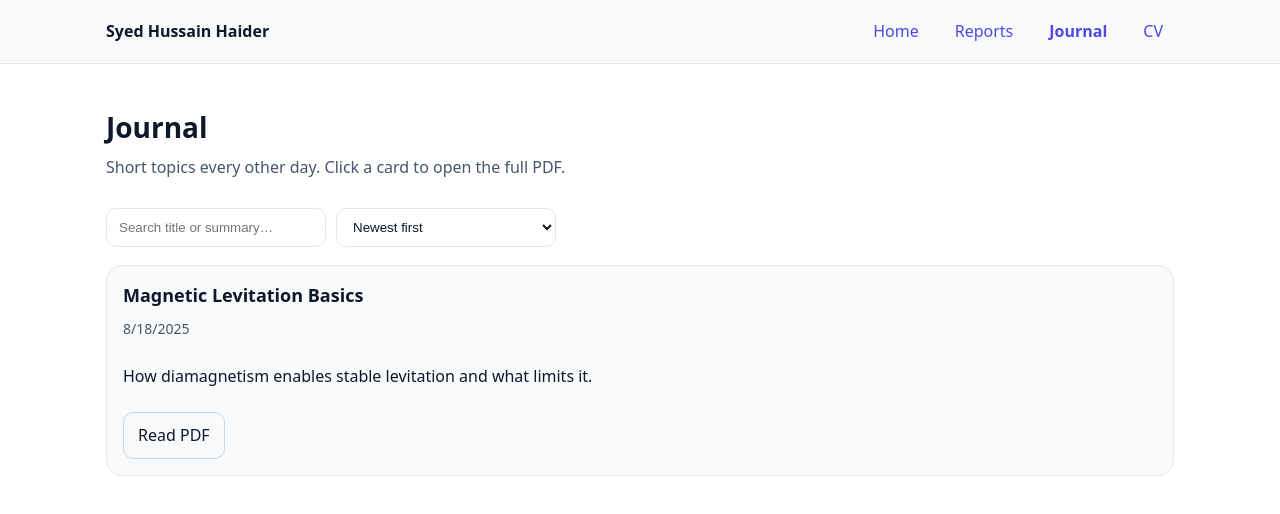
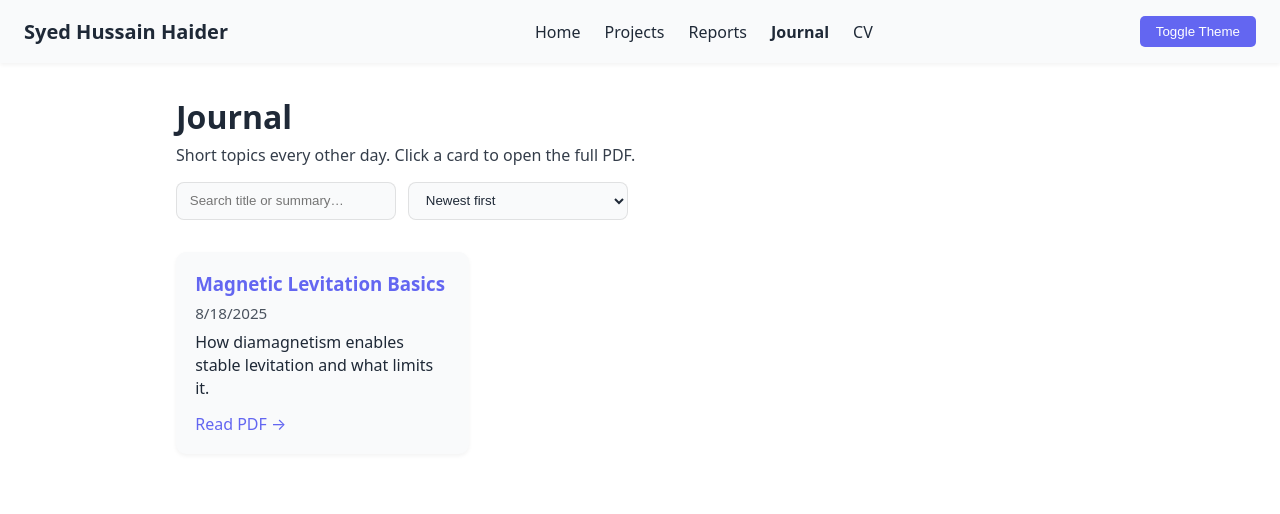
Before and after one commit to syedhussainhaider137/syedhussainhaider137.github.io, a plain HTML site: page journal.html in a window 1280 px wide. Drawn offline with Linux system fonts and the light colour scheme.

Commit message:
Update journal.html

```diff
--- a/journal.html
+++ b/journal.html
@@ -5,96 +5,197 @@
 <meta name="viewport" content="width=device-width, initial-scale=1" />
 <title>Journal – Syed Hussain Haider</title>
 
-<!-- Minimal, clean styling (works on light/dark backgrounds) -->
 <style>
-  :root{
-    --bg:#0b0f19; --panel:#0f172a; --border:#1f2937; --text:#e5e7eb;
-    --muted:#94a3b8; --link:#a5b4fc; --btn:#334155; --btnHover:#111827;
-    --maxw:1100px
+/* === Same design system as index.html === */
+:root {
+  --bg-color: #ffffff;
+  --text-color: #1f2937;
+  --primary-color: #6366f1;
+  --card-bg: #f9fafb;
+  --card-shadow: rgba(0,0,0,0.05);
 }
-  @media (prefers-color-scheme: light){
-    :root{
-      --bg:#ffffff; --panel:#f8fafc; --border:#e5e7eb; --text:#0f172a;
-      --muted:#475569; --link:#4f46e5; --btn:#cbd5e1; --btnHover:#e2e8f0
+body.dark {
+  --bg-color: #0f172a;
+  --text-color: #f1f5f9;
+  --primary-color: #818cf8;
+  --card-bg: #1e293b;
+  --card-shadow: rgba(255,255,255,0.1);
 }
-  }
-  *{box-sizing:border-box}
-  body{margin:0;background:var(--bg);color:var(--text);font-family:system-ui,-apple-system,Segoe UI,Roboto,Arial,sans-serif;line-height:1.55}
-  a{color:var(--link);text-decoration:none}
-  .wrap{max-width:var(--maxw);margin:0 auto;padding:24px 16px}
-
-  /* Navbar */
-  .nav{position:sticky;top:0;z-index:10;background:var(--panel);border-bottom:1px solid var(--border)}
-  .nav .row{display:flex;align-items:center;justify-content:space-between;gap:12px;max-width:var(--maxw);margin:0 auto;padding:12px 16px}
-  .brand{font-weight:700}
-  .links{display:flex;gap:14px;flex-wrap:wrap}
-  .links a{padding:6px 10px;border:1px solid transparent;border-radius:10px}
-  .links a:hover{border-color:var(--border)}
-
-  /* Page header */
-  .page-head{padding:18px 0 6px}
-  h1{margin:0 0 6px 0;font-size:28px}
-  .sub{color:var(--muted);margin:0 0 16px 0}
-
-  /* Controls */
-  .controls{display:flex;gap:10px;flex-wrap:wrap;margin:6px 0 18px}
-  .controls input,.controls select{
-    background:transparent;border:1px solid var(--border);color:var(--text);
-    padding:10px 12px;border-radius:10px;min-width:220px;outline:none
+* { box-sizing: border-box; }
+body {
+  margin: 0;
+  font-family: system-ui, -apple-system, Segoe UI, Roboto, sans-serif;
+  background-color: var(--bg-color);
+  color: var(--text-color);
+  transition: background-color 0.3s, color 0.3s;
 }
 
-  /* Cards grid */
-  .cards{display:grid;grid-template-columns:repeat(auto-fit,minmax(260px,1fr));gap:16px}
-  .card{background:var(--panel);border:1px solid var(--border);border-radius:16px;padding:16px;display:flex;flex-direction:column;gap:8px}
-  .card h3{margin:0;font-size:18px}
-  .muted{color:var(--muted);font-size:14px;margin:0}
-  .btn{align-self:flex-start;display:inline-block;padding:10px 14px;border-radius:10px;border:1px solid var(--btn);background:transparent;color:var(--text)}
-  .btn:hover{background:var(--btnHover)}
-  .empty{padding:24px;border:1px dashed var(--border);border-radius:12px;text-align:center;color:var(--muted)}
+/* Navbar (copied from index) */
+.navbar {
+  display: flex;
+  align-items: center;
+  justify-content: space-between;
+  padding: 1rem 1.5rem;
+  background: var(--card-bg);
+  box-shadow: 0 2px 4px var(--card-shadow);
+}
+.navbar .logo {
+  font-size: 1.25rem;
+  font-weight: bold;
+}
+.navbar .nav-links {
+  list-style: none;
+  display: flex;
+  gap: 1.5rem;
+  margin: 0;
+}
+.navbar .nav-links a {
+  text-decoration: none;
+  color: var(--text-color);
+  font-weight: 500;
+  transition: color 0.2s;
+}
+.navbar .nav-links a:hover {
+  color: var(--primary-color);
+}
+.toggle-theme {
+  background: var(--primary-color);
+  border: none;
+  color: #fff;
+  padding: 0.5rem 1rem;
+  border-radius: 5px;
+  cursor: pointer;
+}
+
+/* Page header (to mirror homepage spacing) */
+.hero {
+  text-align: left;
+  max-width: 960px;
+  margin: 0 auto;
+  padding: 2rem 1rem 1rem;
+}
+.hero h1 {
+  font-size: 2rem;
+  margin: 0 0 .35rem 0;
+}
+.hero p {
+  margin: 0;
+  opacity: .9;
+}
+
+/* Controls (search/sort) */
+.controls {
+  display: flex;
+  gap: 0.75rem;
+  flex-wrap: wrap;
+  max-width: 960px;
+  margin: 0 auto;
+  padding: 0 1rem 1rem;
+}
+.controls input,
+.controls select {
+  background: var(--card-bg);
+  border: 1px solid rgba(0,0,0,0.1);
+  color: var(--text-color);
+  padding: 0.6rem 0.8rem;
+  border-radius: 8px;
+  min-width: 220px;
+  outline: none;
+}
+
+/* Card grid (use homepage styles) */
+.sections {
+  display: grid;
+  grid-template-columns: repeat(auto-fill, minmax(280px, 1fr));
+  gap: 1.5rem;
+  max-width: 960px;
+  margin: 0 auto;
+  padding: 1rem;
+}
+.card {
+  background: var(--card-bg);
+  border-radius: 10px;
+  padding: 1.2rem;
+  box-shadow: 0 2px 4px var(--card-shadow);
+  transition: transform 0.2s, box-shadow 0.2s;
+}
+.card:hover {
+  transform: translateY(-5px);
+  box-shadow: 0 4px 8px var(--card-shadow);
+}
+.card h3 {
+  margin-top: 0;
+  margin-bottom: 0.4rem;
+  color: var(--primary-color);
+}
+.card p { margin: 0 0 .4rem 0; line-height: 1.45; }
+.card .muted { opacity: .8; font-size: .95rem; }
+.btn {
+  display: inline-block;
+  margin-top: .4rem;
+  text-decoration: none;
+  color: var(--primary-color);
+}
+.empty {
+  grid-column: 1 / -1;
+  text-align: center;
+  opacity: .8;
+}
 </style>
+
+<script>
+/* === Same theme toggle behaviour as index.html === */
+function toggleTheme() {
+  document.body.classList.toggle('dark');
+  localStorage.setItem('theme',
+    document.body.classList.contains('dark') ? 'dark' : 'light');
+}
+document.addEventListener('DOMContentLoaded', () => {
+  const saved = localStorage.getItem('theme');
+  if (saved === 'dark') document.body.classList.add('dark');
+});
+</script>
 </head>
 <body>
 
-<!-- NAVBAR -->
-<nav class="nav">
-  <div class="row">
-    <div class="brand">Syed Hussain Haider</div>
-    <div class="links">
-      <a href="index.html">Home</a>
-      <a href="reports.html">Reports</a>
-      <a href="journal.html"><strong>Journal</strong></a>
-      <a href="cv.html">CV</a>
-    </div>
-  </div>
+<!-- Navbar identical to homepage -->
+<nav class="navbar">
+  <div class="logo">Syed Hussain Haider</div>
+  <ul class="nav-links">
+    <li><a href="index.html">Home</a></li>
+    <li><a href="projects.html">Projects</a></li>
+    <li><a href="reports.html">Reports</a></li>
+    <li><a href="journal.html"><strong>Journal</strong></a></li>
+    <li><a href="cv.html">CV</a></li>
+  </ul>
+  <button class="toggle-theme" onclick="toggleTheme()">Toggle Theme</button>
 </nav>
 
-<main class="wrap">
-  <!-- PAGE HEADER -->
-  <header class="page-head">
+<!-- Page header -->
+<header class="hero">
   <h1>Journal</h1>
-    <p class="sub">Short topics every other day. Click a card to open the full PDF.</p>
+  <p>Short topics every other day. Click a card to open the full PDF.</p>
 </header>
 
-  <!-- FILTERS (optional quality-of-life) -->
+<!-- Filters -->
 <div class="controls">
-    <input id="search" type="search" placeholder="Search title or summary…" />
+  <input id="search" type="search" placeholder="Search title or summary…">
   <select id="sort">
     <option value="newest">Newest first</option>
     <option value="oldest">Oldest first</option>
   </select>
 </div>
 
-  <!-- GRID CONTAINER (auto-populated by JS) -->
-  <section class="cards" id="journal-grid">
+<!-- Grid container (auto-populated) -->
+<section class="sections" id="journal-grid">
   <div class="empty">Loading journals…</div>
 </section>
-</main>
 
-<!-- DATA LOADER -->
+<!-- Data loader (unchanged logic) -->
 <script>
 (async function(){
   const GRID  = document.getElementById('journal-grid');
-  const SRC   = 'journals/journals.json'; // data file in /journals/
+  const SRC   = 'journals/journals.json';
   let entries = [];
 
   async function fetchEntries(){
@@ -117,7 +218,7 @@
         <h3>${it.title}</h3>
         <p class="muted">${dateStr}</p>
         <p>${it.summary}</p>
-        <a class="btn" href="journals/viewer.html?pdf=${encodeURIComponent(it.pdf)}&title=${encodeURIComponent(it.title)}">Read PDF</a>
+        <a class="btn" href="journals/viewer.html?pdf=${encodeURIComponent(it.pdf)}&title=${encodeURIComponent(it.title)}">Read PDF →</a>
       `;
       GRID.appendChild(card);
     }
@@ -128,11 +229,9 @@
     const mode = document.getElementById('sort').value;
     let list = [...entries];
 
-    // sort
     list.sort((a,b) => new Date(a.date) - new Date(b.date));
     if (mode === 'newest') list.reverse();
 
-    // filter
     if (q){
       list = list.filter(it =>
         (it.title || '').toLowerCase().includes(q) ||
@@ -144,14 +243,12 @@
 
   try {
     entries = await fetchEntries();
-    // ensure required fields exist
     entries = entries.map(e => ({
       title: e.title || 'Untitled',
       date:  e.date  || '1970-01-01',
       summary: e.summary || '',
       pdf:   e.pdf   || ''
     }));
-    // default: newest first
     entries.sort((a,b) => new Date(b.date) - new Date(a.date));
     render(entries);
   } catch (err){
```
Lines whose indentation alone changed are shown as unchanged.
